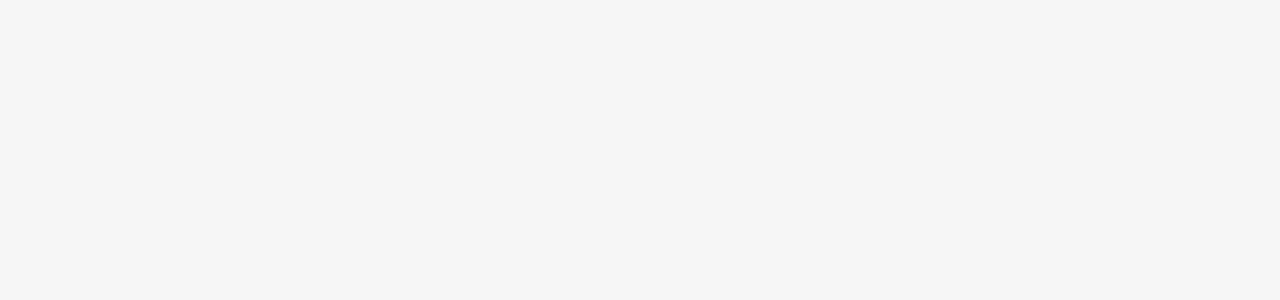
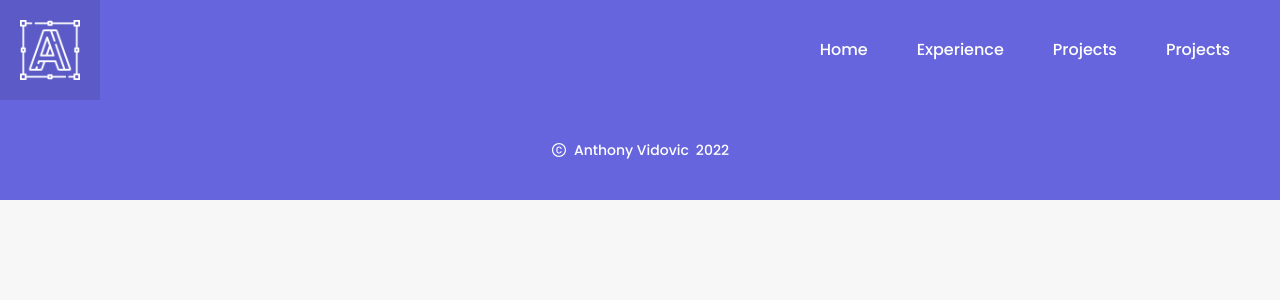
Before and after one commit to anthonyvid/portfolio-2022, a React (Create React App) app: page /experience in a window 1280 px wide. Before the commit this address had no page. Shown: the top 300 px of the page. Built offline with nearby package versions, Linux system fonts and the light colour scheme.

Commit message:
added experience page

```diff
--- /dev/null
+++ b/src/pages/experience/Experience.jsx
@@ -0,0 +1,17 @@
+import React from "react";
+import Header from "../../components/header/Header";
+import Footer from "../../components/footer/Footer";
+
+import { Container } from "react-bootstrap";
+
+const Experience = () => {
+	return (
+		<Container fluid style={{ padding: "0", margin: "0" }}>
+			<Header />
+
+			<Footer />
+		</Container>
+	);
+};
+
+export default Experience;
--- a/src/pages/main/Main.jsx
+++ b/src/pages/main/Main.jsx
@@ -1,22 +1,16 @@
 import Header from "../../components/header/Header";
 import LandingHero from "../../components/landinghero/LandingHero";
-import { useState, useEffect } from "react";
 import Skills from "../../components/skills/Skills";
-import Projects from "../../components/projects/Projects";
+
 import Contact from "../../components/contact/Contact";
 import Footer from "../../components/footer/Footer";
-import { BackgroundLines } from "../../components/animations/BackgroundLines";
+
 import { Container } from "react-bootstrap";
 import About from "../../components/about/About";
 
 function Main() {
-	const [scrollPos, setScrollPos] = useState(0.0);
-	const [reachedBottom, setReachedBottom] = useState(false);
-	const [reachedTop, setReachedTop] = useState(false);
-
 	return (
 		<Container fluid style={{ padding: "0", margin: "0" }}>
-			{/* <BackgroundLines /> */}
 			<Header />
 			<LandingHero />
 			<About />
@@ -24,22 +18,6 @@ function Main() {
 			<Contact />
 			<Footer />
 		</Container>
-		// <div className="page-container">
-		// 	<div className="lines-wrap">
-		// 		<BackgroundLines
-		// 			style={{
-		// 				width: "100%",
-		// 				height: "100%",
-		// 			}}
-		// 		/>
-		// 	</div>
-		// 	<Navbar scrollPos={scrollPos} reachedTop={reachedTop} />
-		// 	<About scrollPos={scrollPos} />
-		// 	{/* <Skills />
-		// 	<Projects />
-		// 	<Contact /> */}
-		// 	<Footer reachedBottom={reachedBottom} />
-		// </div>
 	);
 }
 
--- a/src/routes/SiteRoutes.jsx
+++ b/src/routes/SiteRoutes.jsx
@@ -4,8 +4,12 @@ import React, { lazy } from "react";
 import { BrowserRouter as Router, Route, Routes } from "react-router-dom";
 
 const Main = lazy(() => import("../pages/main/Main"));
+const Experience = lazy(() => import("../pages/experience/Experience"));
 
-const siteRoutes = [{ component: <Main />, path: "/" }];
+const siteRoutes = [
+	{ component: <Main />, path: "/" },
+	{ component: <Experience />, path: "/experience" },
+];
 
 const SiteRoutes = () => {
 	return (
```
